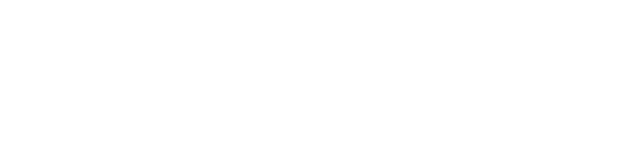
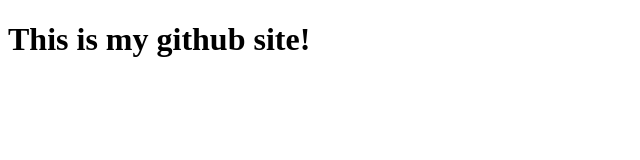
Before and after one commit to CCSProgrammingForDesigners/studio-4-github-and-js-demo-mikeschool, a plain HTML site: page index.html in a window 1280 px wide. Shown: the whole page, without its empty margins (0-640 px from the left). Drawn offline with Linux system fonts and the light colour scheme.

Commit message:
My second commit

```diff
--- a/index.html
+++ b/index.html
@@ -5,11 +5,10 @@
     <meta charset="UTF-8">
     <meta name="viewport" content="width=device-width, initial-scale=1.0">
     <meta http-equiv="X-UA-Compatible" content="ie=edge">
-    <title>Document</title>
 </head>
 
 <body>
-
+    <h1>This is my github site!</h1>
 </body>
 
 </html>
```
